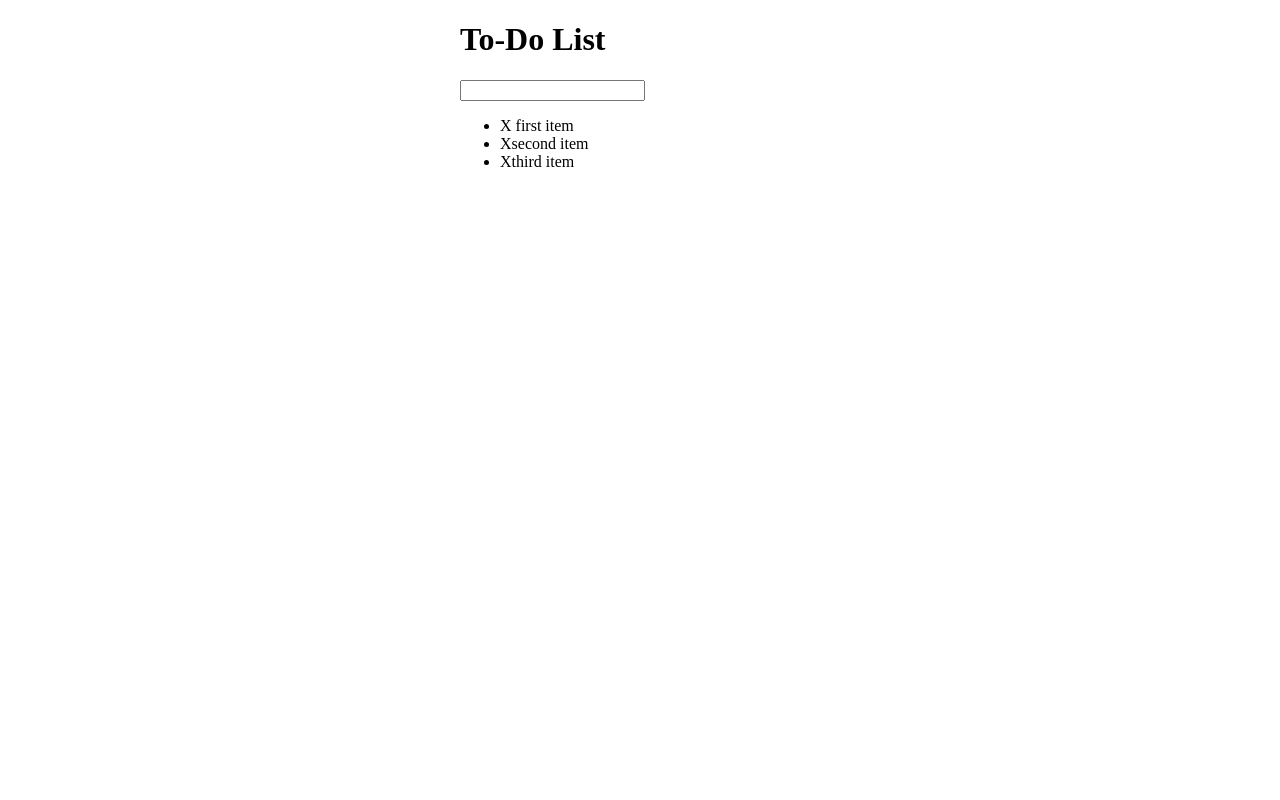
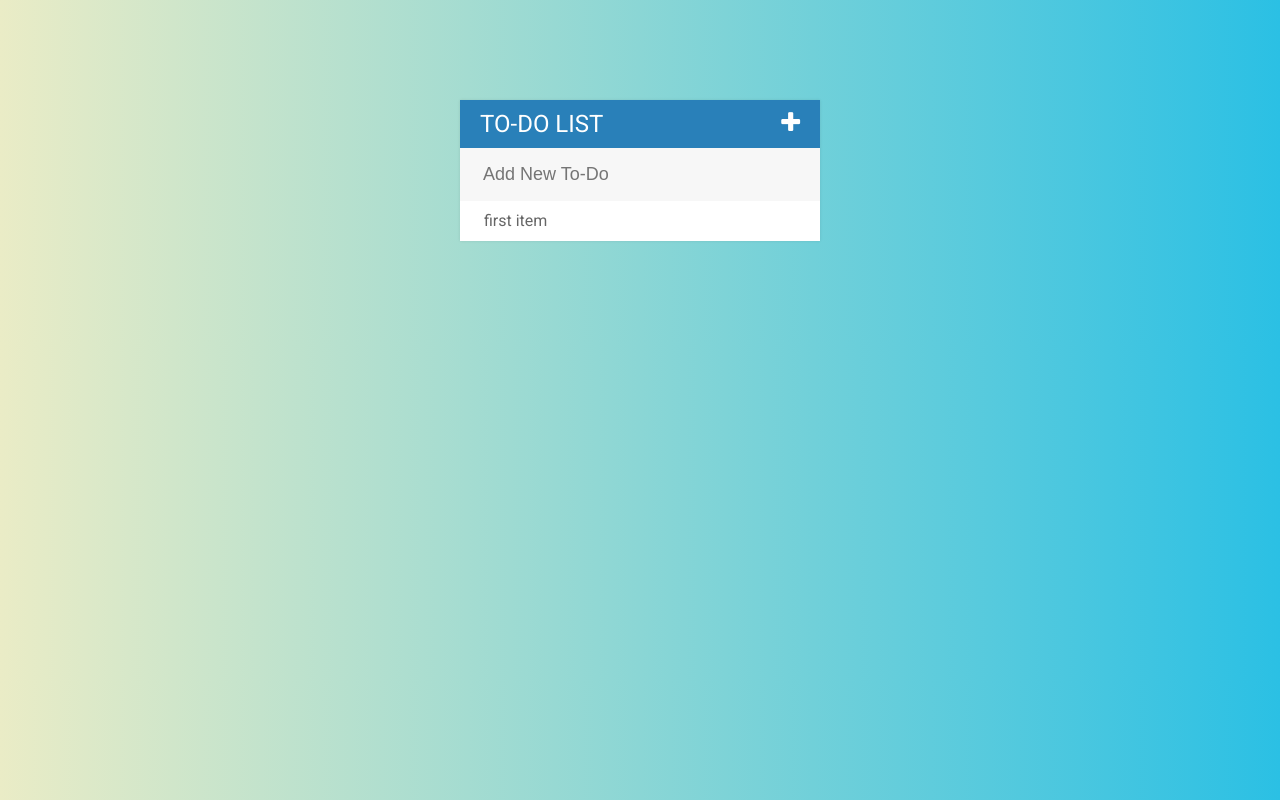
Before and after one commit to FendyPierre/ToDoList, a plain HTML site: page index.html in a window 1280 px wide. Drawn offline with Linux system fonts and the light colour scheme.

Commit message:
Added CSS

```diff
--- a/assets/css/ToDo.css
+++ b/assets/css/ToDo.css
@@ -1,10 +1,83 @@
-#container{
-    width: 360px;
-    margin: 0 auto;
-    border: 2px;
+body{
+    background: #2BC0E4;  /* fallback for old browsers */
+    background: -webkit-linear-gradient(to right, #EAECC6, #2BC0E4);  /* Chrome 10-25, Safari 5.1-6 */
+    background: linear-gradient(to right, #EAECC6, #2BC0E4); /* W3C, IE 10+/ Edge, Firefox 16+, Chrome 26+, Opera 12+, Safari 7+ */
+
+    font-family: roboto;
+}
+
+h1{
+    background: #2980b9;
+    color: white;
+    margin: 0;
+    padding: 10px 20px;
+    text-transform: uppercase;
+    font-size: 24px;
+    font-weight: normal;
+}
+
+ul{
+    list-style: none;
+    margin: 0;
+    padding: 0;
+}
+
+li{
+    background: white;
+    height: 40px;
+    line-height: 40px;
+    color: #666;
+}
+
+li:nth-child(2n){
+    background: #f7f7f7;
+}
+
+li:hover span{
+    width: 40px;
+    opacity: 1;
+}
+
+input{
+    color: #2980b9;
+    font-size: 18px;
+    background: #f7f7f7;
+    width: 100%;
+    padding: 13px 13px 13px 20px;
+    box-sizing: border-box;
+    border: 3px solid rgba(0, 0, 0, 0);
+}
+
+input:focus{
+    background: white;
+    border: 3px solid #2980b9;
+    outline: none;
+}
+
+span{
+    background: #e74c3c;
+    height: 40px;
+    margin-right: 20px;
+    text-align: center;
+    color: white;
+    width: 0px;
+    display: inline-block;
+    transition: 0.2s linear;
+    opacity: 0;
+}
+
+.fa-plus{
+    float: right;
 }
 
 .completed{
     color: gray;
     text-decoration: line-through;
 }
+
+#container{
+    width: 360px;
+    margin: 100px auto;
+    background: #f7f7f7;
+    box-shadow: 0 0 3px rgba(0, 0, 0, 0.1);
+}
--- a/assets/js/ToDo.js
+++ b/assets/js/ToDo.js
@@ -14,7 +14,11 @@ $("ul").on("click","span", function(){
 $("input[type='text']").keypress(function(event){
     if(event.which === 13){
         var toDoInput = $(this).val();
-        $("ul").append("<li><span>X</span>" + toDoInput + "</li>");
+        $("ul").append("<li><span><i class='fa fa-trash'></i></span>" + toDoInput + "</li>");
         $(this).val("");
     }
 });
+
+$(".fa-plus").click(function(){
+    $("input[type='text']").fadeToggle();
+});
--- a/index.html
+++ b/index.html
@@ -4,15 +4,16 @@
     <title>Page Title</title>
     <link rel="stylesheet" type="text/css" media="screen" href="assets/css/ToDo.css" />
     <script src="assets/js/lib/jquery-3.3.1.min.js"></script>
+    <link rel="stylesheet" type="text/css" href="https://cdnjs.cloudflare.com/ajax/libs/font-awesome/4.4.0/css/font-awesome.css">
+    <link href="https://fonts.googleapis.com/css?family=Roboto" rel="stylesheet">
+
 </head>
 <body>
     <div id="container">
-        <h1>To-Do List</h1>
-        <input type="text">
+        <h1>To-Do List<i class="fa fa-plus"></i></h1>
+        <input placeholder="Add New To-Do" type="text">
         <ul>
-            <li> <span> X</span> first item</li>
-            <li> <span> X</span>second item</li>
-            <li> <span> X</span>third item</li>
+            <li> <span><i class="fa fa-trash"></i></span> first item</li>
         </ul>
 
     </div>
```
